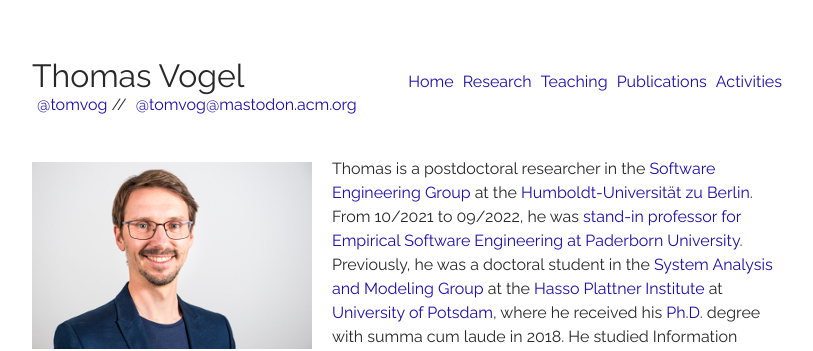
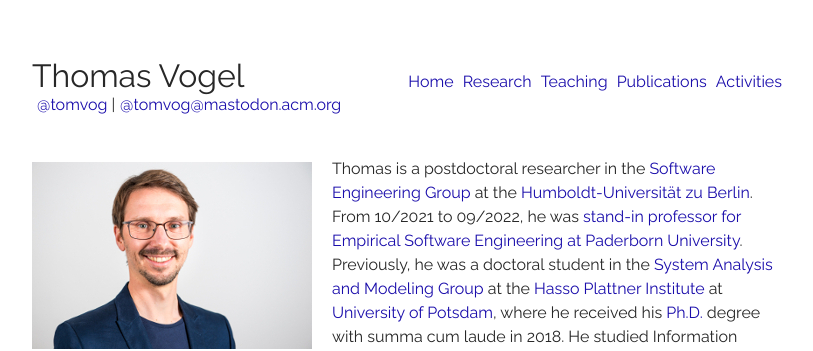
Before and after one commit to thomas-vogel/thomas-vogel.github.io, a Jekyll site: the page built from index.md, in a window 1280 px wide. Shown: the top 351 px of the page, without its empty margins (233-1046 px from the left). Built offline with Jekyll 4.4.1, drawn with Linux system fonts in a browser that asks for light colours.

Commit message:
Change layout.

```diff
--- a/_layouts/default.html
+++ b/_layouts/default.html
@@ -44,7 +44,7 @@
             <div class="myheader"><h1>{{ site.name }}</h1>
             <!--    <br /><span> -->
                     <a class="header__subtitle" target="_blank" href="{{ site.twitter }}">{{site.twitter_handle}}</a>
-                    // <a class="header__subtitle" target="_blank" href="{{ site.mastodon }}">{{site.mastodon_handle}}</a>
+                    |<a class="header__subtitle" target="_blank" href="{{ site.mastodon }}">{{site.mastodon_handle}}</a>
             <!--    </span>-->
             </div>
 
```
